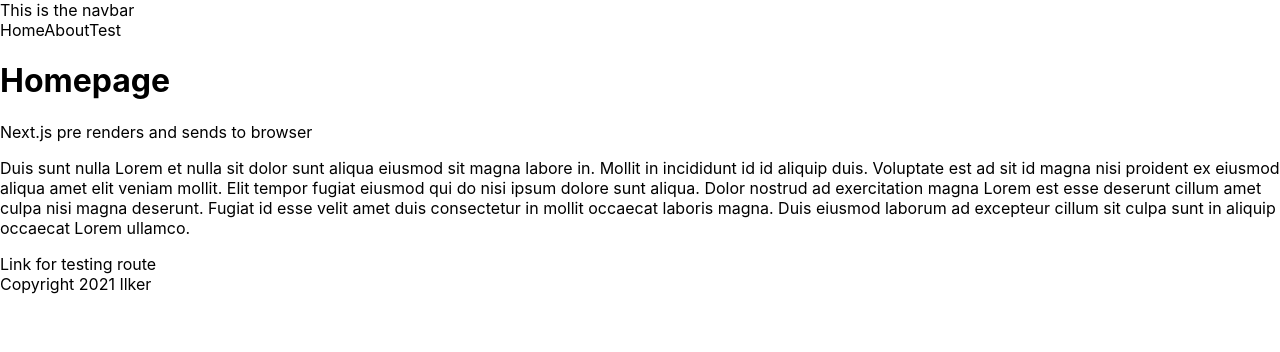
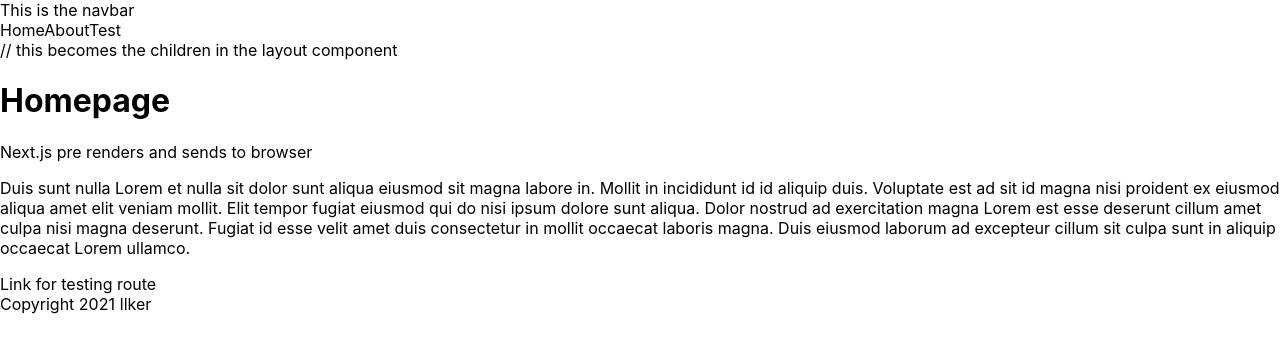
Before and after one commit to ilci66/next.js-practise, a Next.js app: page / in a window 1280 px wide. Shown: the top 352 px of the page. Built offline with nearby package versions, Linux system fonts and the light colour scheme.

Commit message:
add layout

```diff
--- /dev/null
+++ b/comps/layout.js
@@ -0,0 +1,15 @@
+import Navbar from "./navbar";
+import Footer from "./footer";
+
+const Layout = ({ children }) => {
+    return(
+        <div>
+            <Navbar />
+            {children}
+            <Footer />
+        </div>
+
+    )
+}
+
+export default Layout;
--- a/pages/_app.js
+++ b/pages/_app.js
@@ -1,7 +1,14 @@
+import Layout from '../comps/layout'
 import '../styles/globals.css'
 
 function MyApp({ Component, pageProps }) {
-  return <Component {...pageProps} />
+    return (
+      <Layout>
+        // this becomes the children in the layout component
+        <Component {...pageProps} />
+      </Layout>
+    )
+
 }
 
 export default MyApp
--- a/pages/index.js
+++ b/pages/index.js
@@ -8,7 +8,6 @@
 export default function Home() {
   return (
     <div>
-      <Navbar />
       <h1>Homepage</h1>
       <p>Next.js pre renders and sends to browser</p>
       <p>Duis sunt nulla Lorem et nulla sit dolor sunt aliqua eiusmod sit magna labore in. Mollit in incididunt id id
@@ -20,7 +19,6 @@
       <Link href="/test/testing">
         <a>Link for testing route</a>
       </Link>
-      <Footer />
     </div>
   )
 }
```
